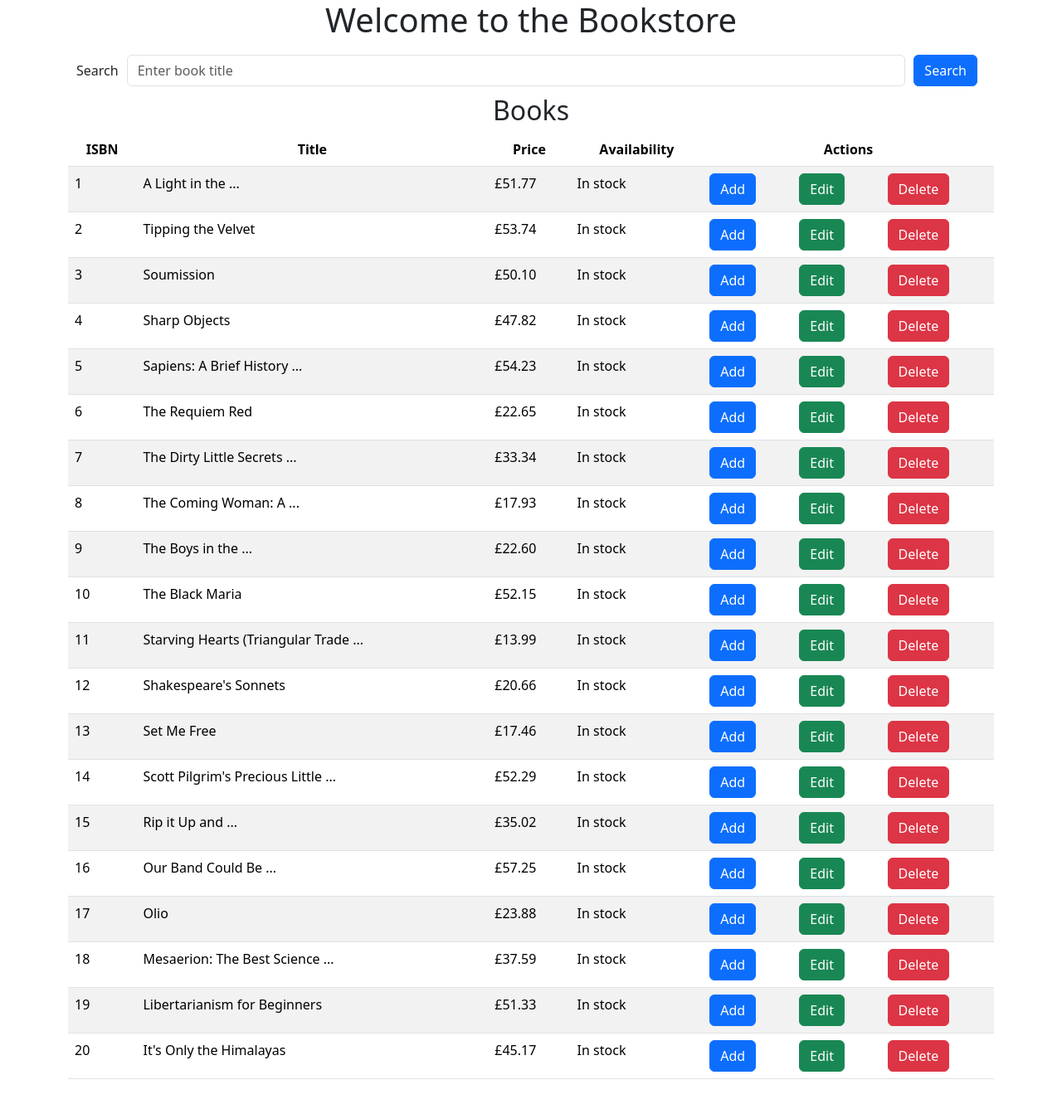
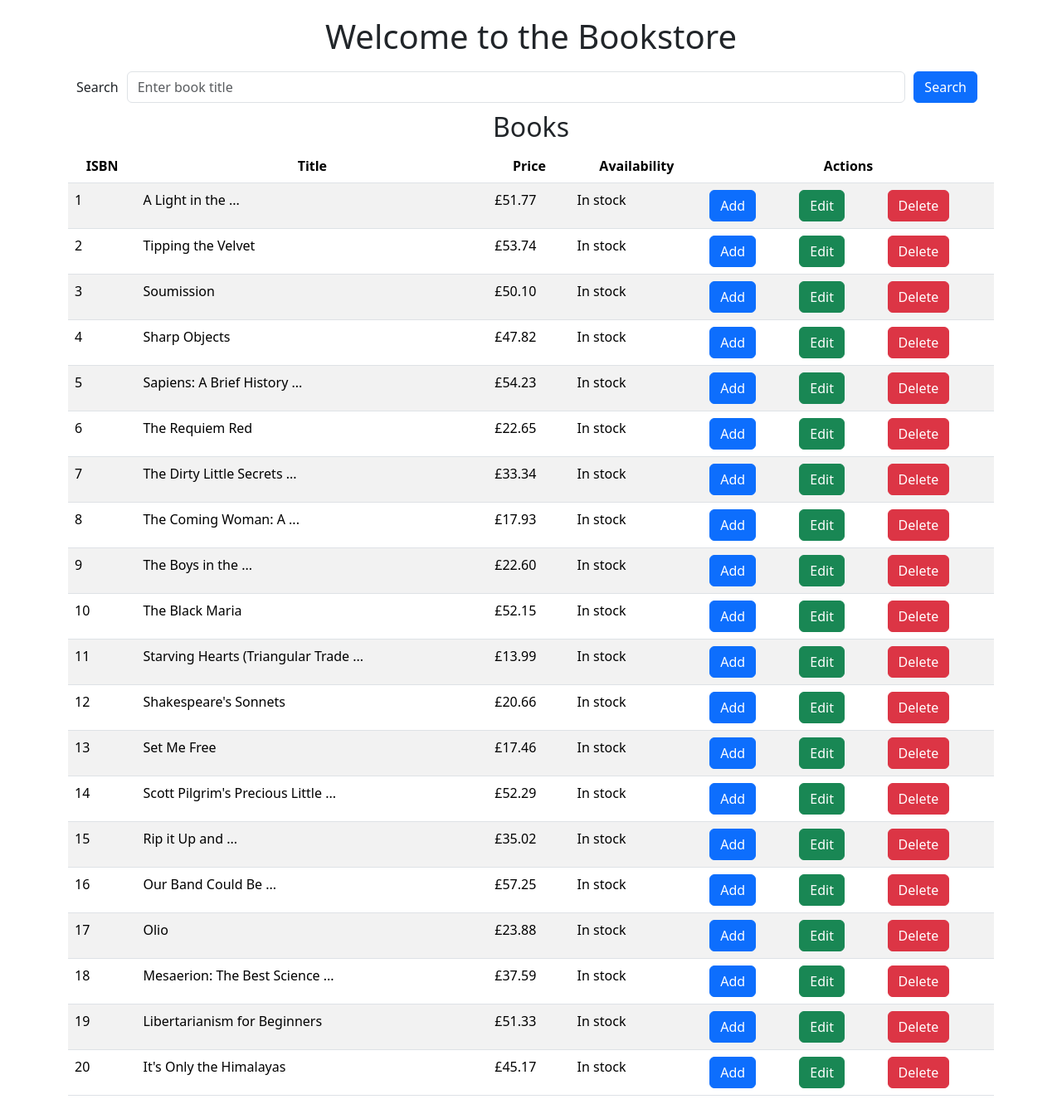
Before and after one commit to stmcpeters/KC4, a Flask app: page / in a window 1280 px wide. Shown: the whole page at 83% size. Before the commit the page ends 1301 px from the top, so only its background shows below. Run offline with Flask 3, Linux system fonts and the light colour scheme; data comes from the database, SQL or seed files in the repository.

Commit message:
enhance CSS styles for body margin and submit button spacing

```diff
--- a/static/main.css
+++ b/static/main.css
@@ -1,3 +1,7 @@
+body {
+  margin-top: 20px;
+}
+
 h1,
 h2,
 th {
@@ -28,3 +32,7 @@ th {
 .form-group button {
   margin-right: 10px;
 }
+
+input[type="submit"] {
+  margin-bottom: 10px;
+}
```
